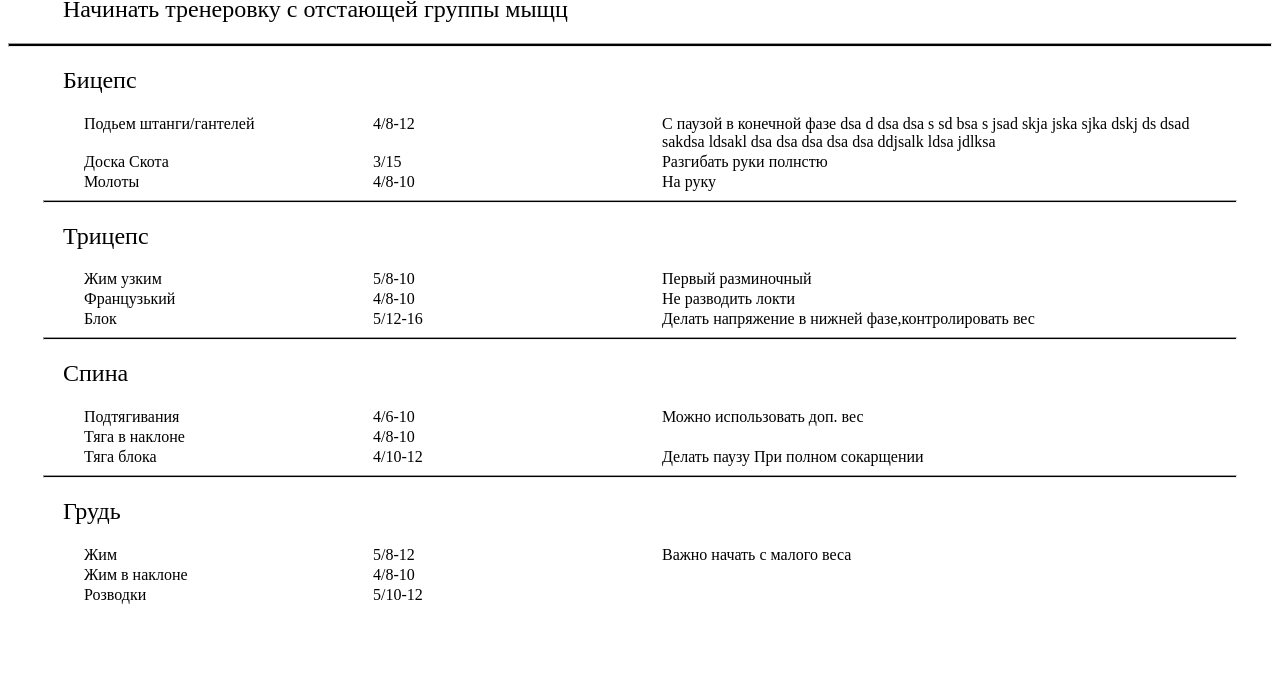
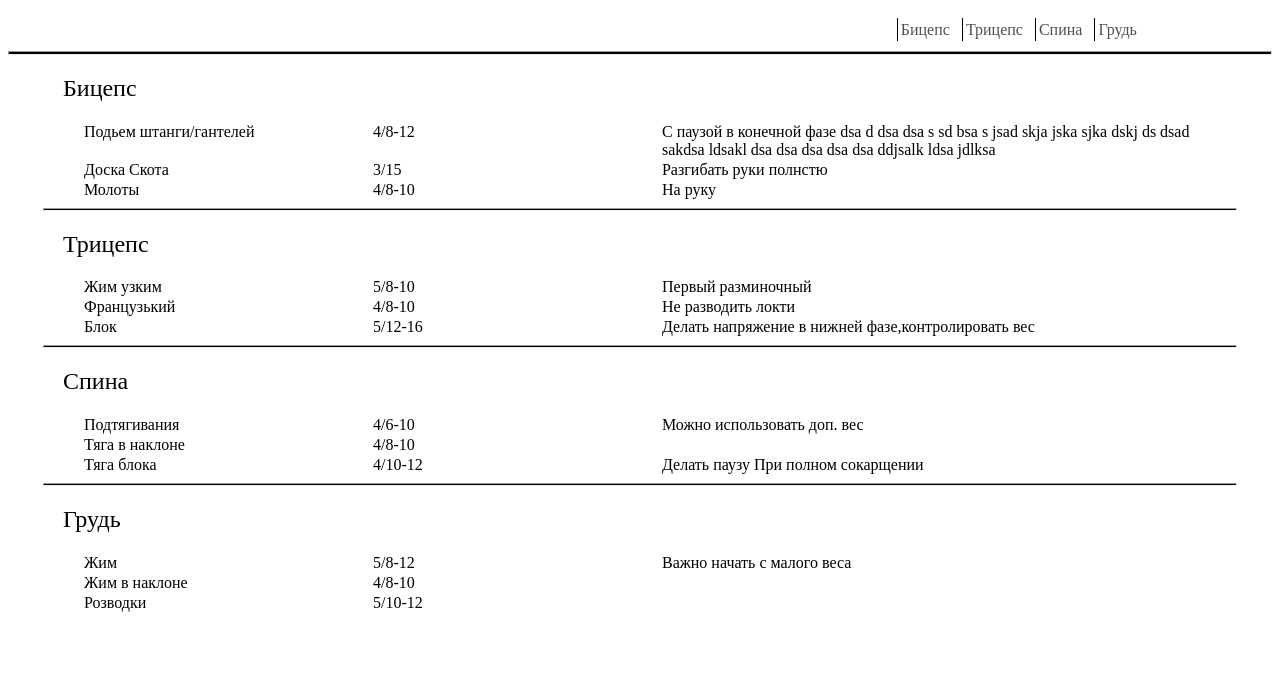
Before and after one commit to Nadspink/St-Bog, a plain HTML site: page index.html in a window 1280 px wide. Shown: the part 110-800 px from the top of the page. Drawn offline with Linux system fonts and the light colour scheme.

Commit message:
Revert "Revert "Menu""
This reverts commit 2e20daf071f11951dd0f598acdcd0c4beb33d5a0.

```diff
--- a/index.html
+++ b/index.html
@@ -7,13 +7,25 @@
     </head>
 
     <body>
-<br>
+<div class="hk">
      <h1>
         Програма тренеровок<br>
+
        <h2>Начинать тренеровку с отстающей группы мыщц</h2>
+       </div>
+       <div id="Menu">
+       <ul class="hr">
+      <li><a href="#">Бицепс</a></li>
+        <li> <a href="#">Трицепс</a></li>
+        <li>  <a href="#">Спина</a></li>
+        <li>  <a href="#">Грудь</a></li>
+        </ul>
+         </div>
     </h1>
+    <div>
     <hr class="hr-hard">
-            <h2>
+</div>
+                        <h2>
            <a> Бицепс</a>
         </h2>
         <div style="margin: 0px 35px 0px 75px">
@@ -22,9 +34,7 @@
     <td class="td-1">Подьем штанги/гантелей</td>
     <td class="td-1">4/8-12</td>
     <td class="td-end">С паузой в конечной фазе dsa d dsa dsa s sd bsa s jsad skja jska sjka dskj  ds dsad sakdsa ldsakl  dsa dsa dsa dsa dsa ddjsalk ldsa jdlksa</td>
-
-
-  </tr>
+     </tr>
    <tr align="left" >
     <td class="td-1">Доска Скота</td>
     <td class="td-1">3/15</td>
--- a/styl.css
+++ b/styl.css
@@ -1,3 +1,4 @@
+
 table {
 	border-collapse: collapse;
 	border-spacing: 0;
@@ -48,3 +49,31 @@ td
 {
     width: 50%;
 }
+#Menu
+{
+    margin-left: 70%;
+}
+#Menu a
+{
+ color: rgba(0, 0, 0, 0.69);
+ text-decoration: none;
+}
+#Menu a:hover
+{
+    background: rgba(196, 193, 193, 0.84);
+    color: black;
+}
+ ul.hr {
+    margin: 0; /* Обнуляем значение отступов */
+    padding: 4px; /* Значение полей */
+   }
+   ul.hr li {
+    display: inline; /* Отображать как строчный элемент */
+    margin-right: 5px; /* Отступ слева */
+    border-left: 1px solid #000; /* Рамка вокруг текста */
+    padding: 3px; /* Поля вокруг текста */
+   }
+#hk
+{
+    margin-right: 35%;
+}
```
